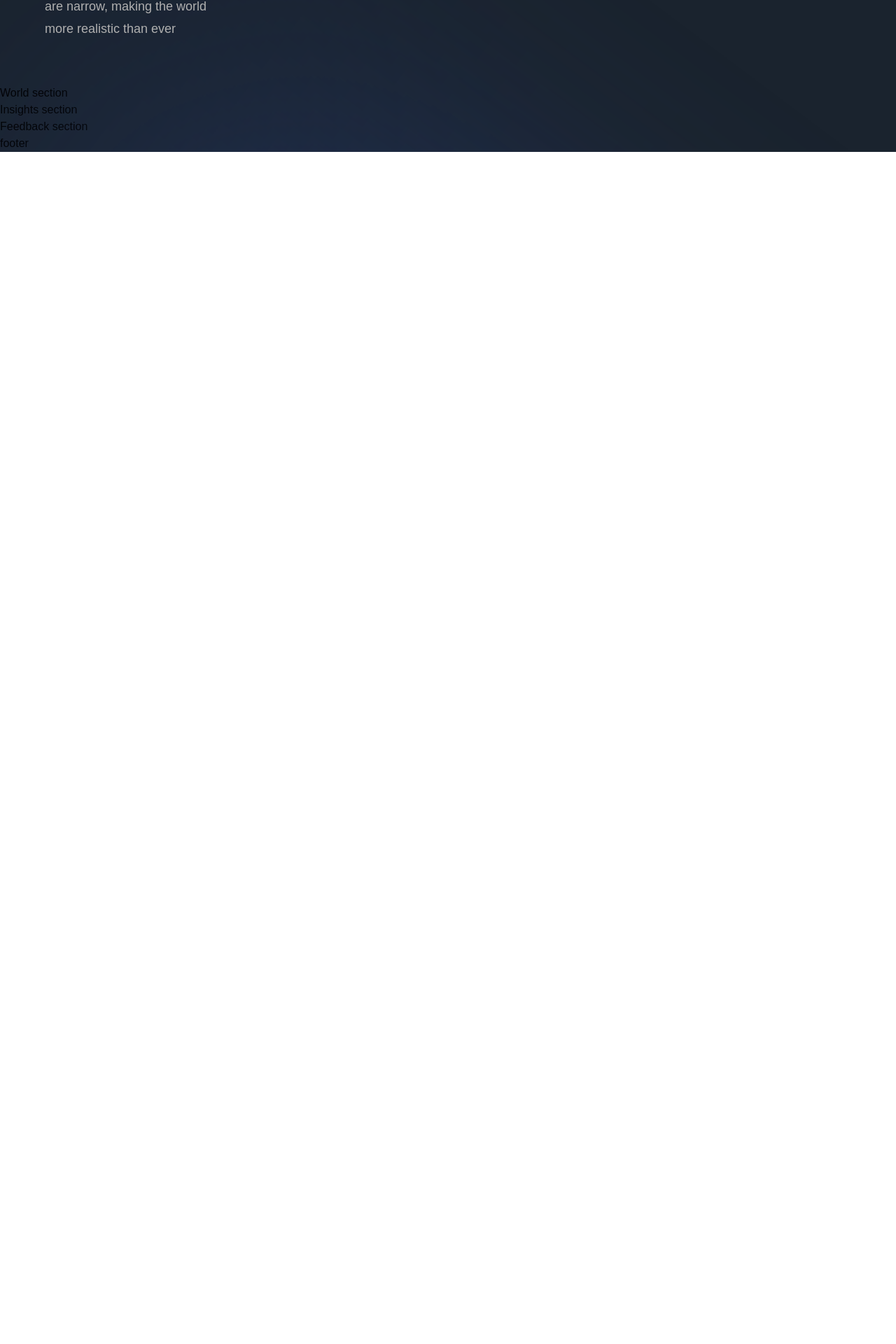
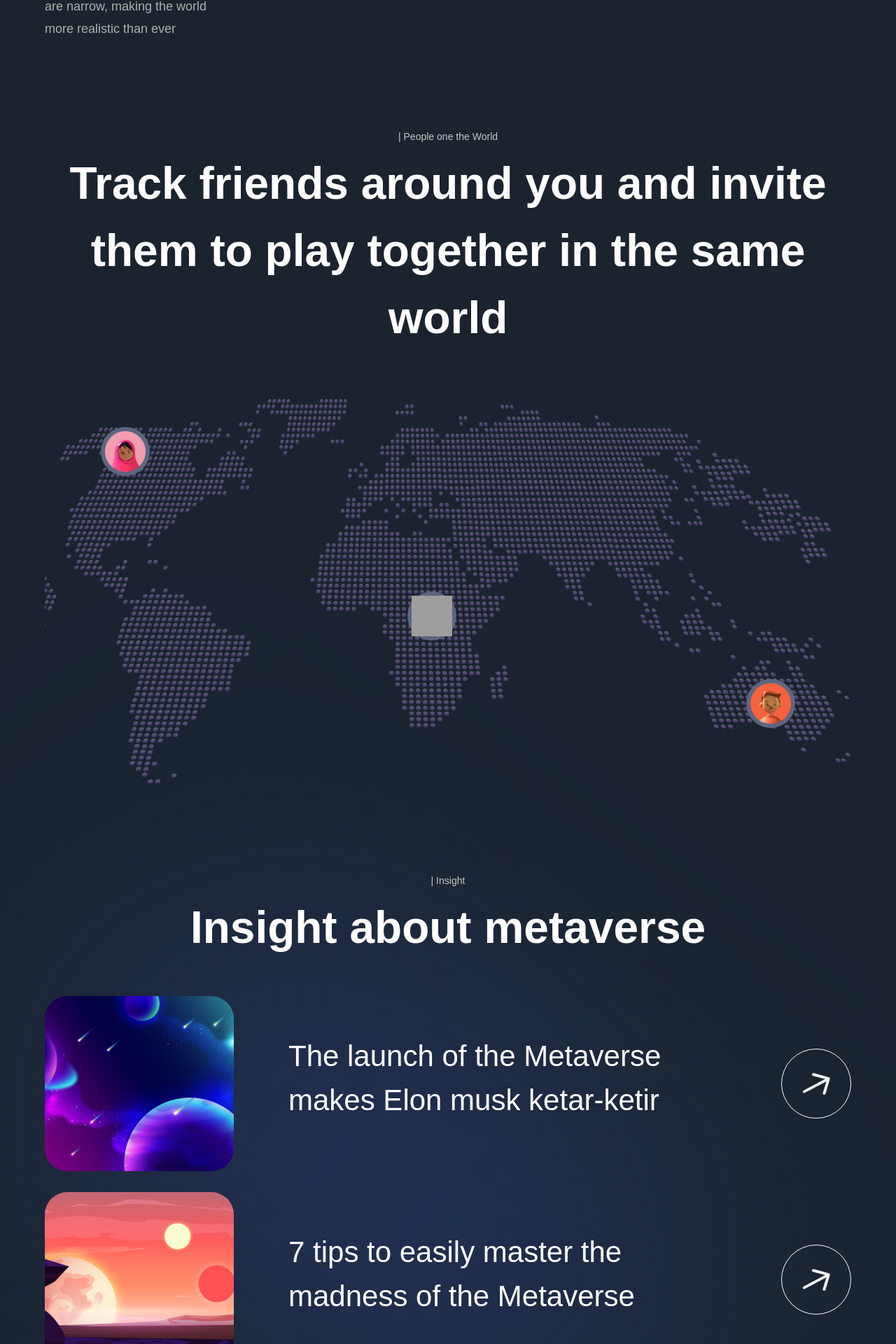
Before and after one commit to HimansuThapa2059/metaverse, a Next.js app: page / in a window 1280 px wide. Shown: the part 4254-6174 px from the top of the page at 70% size. Before the commit the page ends 4471 px from the top, so only its background shows below. Built offline with nearby package versions, Linux system fonts and the light colour scheme; grey boxes are pictures that could not be loaded; a web font is replaced by a local one.

Commit message:
added world and insights component

```diff
--- a/components/InsightCard.jsx
+++ b/components/InsightCard.jsx
@@ -1,9 +1,37 @@
-'use client';
+"use client";
 
-const InsightCard = () => (
-  <div>
-    Insight Card
-  </div>
+import { motion } from "framer-motion";
+import { fadeIn } from "../utils/motion";
+
+const InsightCard = ({ imgUrl, title, subTitle, index }) => (
+  <motion.div
+    variants={fadeIn("up", "spring", index * 0.5, 1)}
+    className="flex md:flex-row flex-col gap-4"
+  >
+    <img
+      src={imgUrl}
+      alt="planet-1"
+      className="md:w-[270px] w-full md:h-[250px] rounded-[32px] object-cover"
+    />
+    <div className="w-full flex justify-between items-center">
+      <div className="flex-1 md:ml-[62px] flex flex-col max-w-[650px]">
+        <h4 className="font-normal lg:text-[42px] text-[26px] text-white">
+          {title}
+        </h4>
+        <p className="font-normal mt-[16px] lg:text-[20px] text-[14px] text-secondary-white">
+          {subTitle}
+        </p>
+      </div>
+
+      <div className=" lg:flex w-[100px] h-[100px] hidden justify-center items-center rounded-full bg-transparent border border-white">
+        <img
+          src="arrow.svg"
+          alt="arrow"
+          className="w-[40%] h-[40%] object-contain"
+        />
+      </div>
+    </div>
+  </motion.div>
 );
 
 export default InsightCard;
--- a/sections/Insights.jsx
+++ b/sections/Insights.jsx
@@ -1,8 +1,29 @@
-'use client';
+"use client";
+
+import { motion } from "framer-motion";
+
+import { staggerContainer } from "../utils/motion";
+import { TypingText, InsightCard, TitleText } from "../components";
+import styles from "../styles";
+import { insights } from "../constants";
 
 const Insights = () => (
-  <section>
-    Insights section
+  <section className={`${styles.paddings} relative z-10`}>
+    <motion.div
+      variants={staggerContainer}
+      initial="hidden"
+      whileInView="show"
+      viewport={{ once: false, amount: 0.25 }}
+      className={`${styles.innerWidth} mx-auto flex flex-col `}
+    >
+      <TypingText title="| Insight" textStyles="text-center" />
+      <TitleText title="Insight about metaverse" textStyles="text-center" />
+      <div className="mt-[50px] flex flex-col gap-[30px]">
+        {insights.map((insight, index) => (
+          <InsightCard key={index} {...insight} index={index + 1} />
+        ))}
+      </div>
+    </motion.div>
   </section>
 );
 
--- a/sections/World.jsx
+++ b/sections/World.jsx
@@ -1,8 +1,48 @@
-'use client';
+"use client";
+
+import { motion } from "framer-motion";
+
+import { staggerContainer, fadeIn } from "../utils/motion";
+import { TypingText, TitleText } from "../components";
+import styles from "../styles";
 
 const World = () => (
-  <section>
-    World section
+  <section className={`${styles.paddings} relative z-10`}>
+    <motion.div
+      variants={staggerContainer}
+      initial="hidden"
+      whileInView="show"
+      viewport={{ once: false, amount: 0.25 }}
+      className={`${styles.innerWidth} mx-auto flex flex-col `}
+    >
+      <TypingText title="| People one the World" textStyles="text-center" />
+      <TitleText
+        title={
+          <>
+            Track friends around you and invite them to play together in the
+            same world
+          </>
+        }
+        textStyles="text-center"
+      />
+      <motion.div
+        variants={fadeIn("up", "tween", 0.3, 1)}
+        className="mt-[68px] relative flex w-full h-[550px]"
+      >
+        <img src="/map.png" alt="map" className="w-full h-full object-cover" />
+        <div className="absolute bottom-20 right-20 w-[70px] h-[70px] p-[6px] rounded-full bg-[#5d6680]">
+          <img src="people-01.png" alt="people" className="w-full h-full" />
+        </div>
+
+        <div className="absolute left-20 top-10 w-[70px] h-[70px] p-[6px] rounded-full bg-[#5d6680]">
+          <img src="people-02.png" alt="people" className="w-full h-full" />
+        </div>
+
+        <div className="absolute top-1/2 left-[45%] w-[70px] h-[70px] p-[6px] rounded-full bg-[#5d6680]">
+          <img src="people-06.png" alt="people" className="w-full h-full" />
+        </div>
+      </motion.div>
+    </motion.div>
   </section>
 );
 
```
